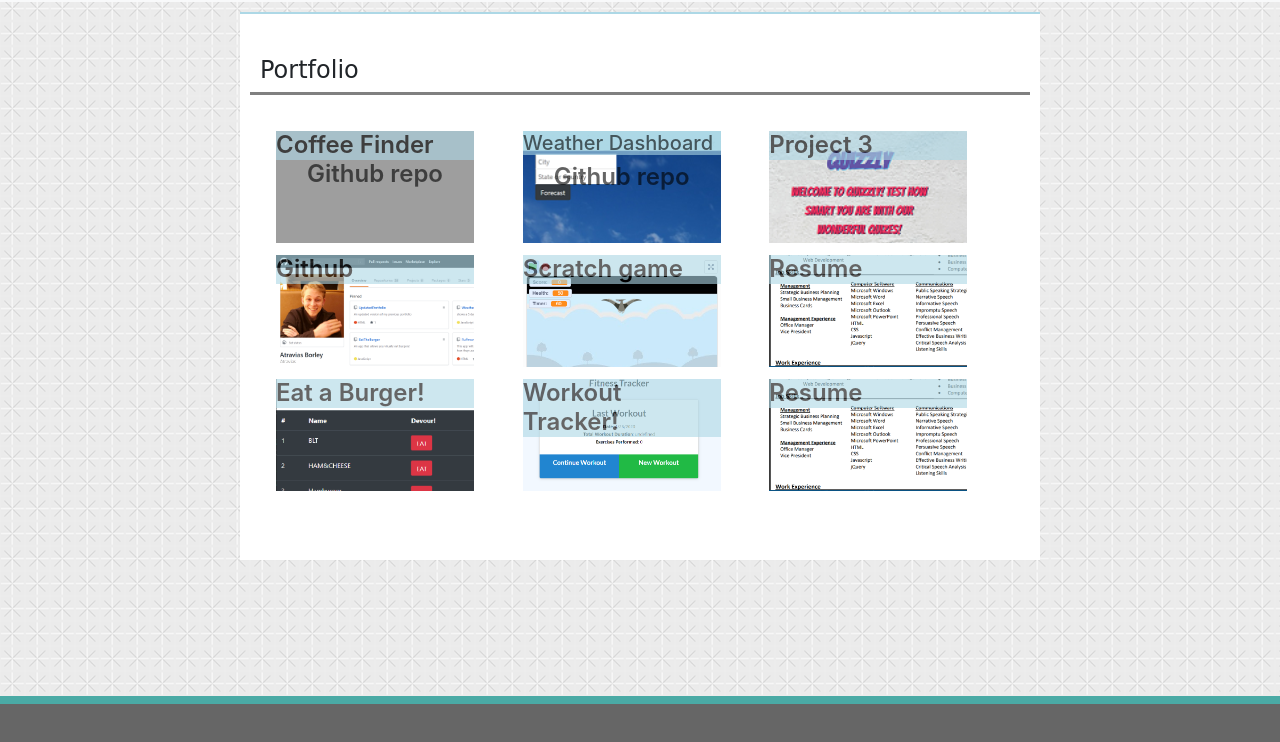
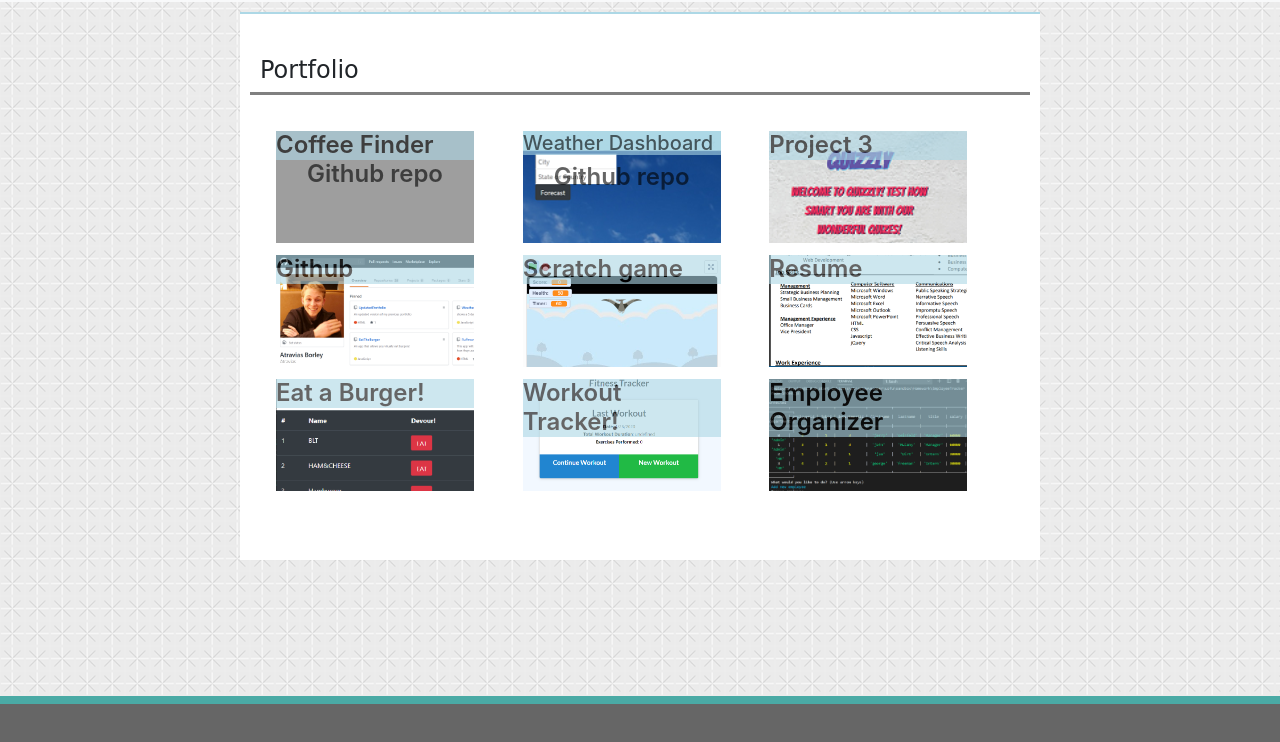
Before and after one commit to Atravias/UpdatedPortfolio2, a plain HTML site: page portfolio.html in a window 1280 px wide. Shown: the part 54-796 px from the top of the page. Drawn offline with nearby package versions, Linux system fonts and the light colour scheme; grey boxes are pictures that could not be loaded.

Commit message:
Added Employee organizer

```diff
--- a/assets/css/style.css
+++ b/assets/css/style.css
@@ -188,7 +188,7 @@ form {
                 border-style: ridge;
 }
         .nine {
-                background-image: url("../images/resumePic.PNG");
+                background-image: url("../images/EmployeeTracker.PNG");
                 background-size: cover;
                 object-fit: cover;
                 grid-column: 3 / 3;
--- a/portfolio.html
+++ b/portfolio.html
@@ -115,7 +115,7 @@
                     <div width="100%"></div>
                     <h4>
                         <a target="_blank" style="color: black;" href="https://github.com/Atravias/EmployeeOrganizer"
-                            title="EmployeeOrganizer">Resume
+                            title="EmployeeOrganizer">Employee Organizer
                         </a>
                     </h4>
                 </div>
```
